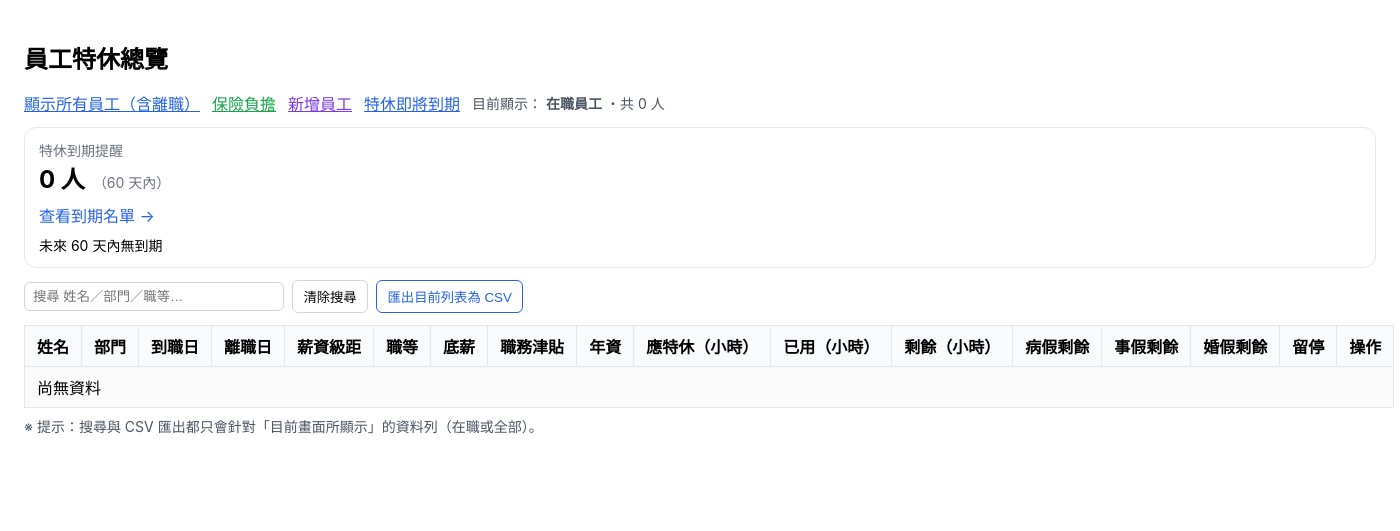
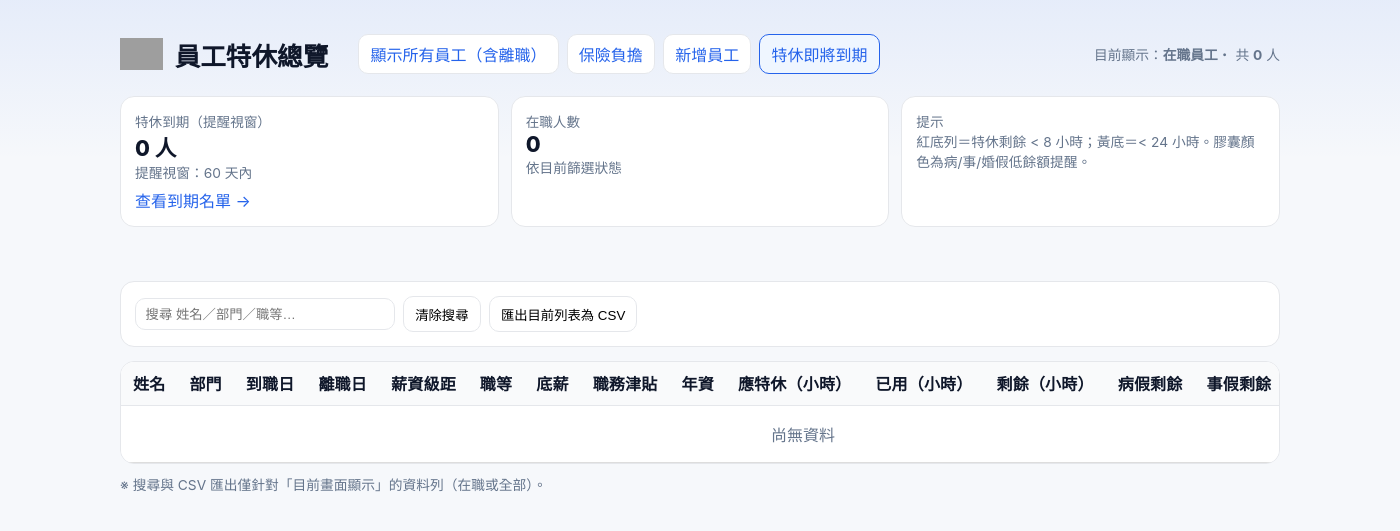
Before and after one commit to penguinpharmacy/penguin-HR-system, a Flask app: page / in a window 1400 px wide. Shown: the top 531 px of the page. Run offline with Flask 3, Linux system fonts and the light colour scheme; data that the repository does not hold is empty; some libraries are stand-ins or nearby versions; grey boxes are pictures that could not be loaded.

Commit message:
Update index.html

```diff
--- a/templates/index.html
+++ b/templates/index.html
@@ -1,89 +1,146 @@
 <!DOCTYPE html>
-<html>
+<html lang="zh-Hant">
 <head>
   <meta charset="utf-8">
-  <title>員工特休總覽</title>
+  <title>員工特休總覽｜後台</title>
+  <link rel="icon" href="/static/favicon.ico">
   <link href="/static/style.css" rel="stylesheet">
   <style>
-    /* 備援樣式（無 Tailwind 也好看） */
-    body { font-family: -apple-system, BlinkMacSystemFont, "Segoe UI", Roboto, "Noto Sans TC", "Helvetica Neue", Arial, "PingFang TC", "Microsoft JhengHei", sans-serif; }
-    .p-4 { padding: 1rem; }
-    .mb-4 { margin-bottom: 1rem; }
-    .mb-3 { margin-bottom: .75rem; }
-    .mt-2 { margin-top: .5rem; }
-    .text-2xl { font-size: 1.5rem; font-weight: 700; }
-    .text-sm { font-size: .875rem; }
-    .text-gray-600 { color:#4b5563; }
-    .text-blue-600 { color:#2563eb; }
-    .text-green-600 { color:#16a34a; }
-    .text-purple-600 { color:#7c3aed; }
-    .underline { text-decoration: underline; }
-    .min-w-full { min-width: 100%; }
-    .border { border: 1px solid #e5e7eb; border-collapse: collapse; width: 100%; }
-    table th, table td { padding: .5rem .75rem; border: 1px solid #e5e7eb; vertical-align: top; }
-    thead th { background: #f9fafb; text-align: left; white-space: nowrap; }
-    tbody tr:nth-child(odd) { background: #fafafa; }
-    .nowrap { white-space: nowrap; }
-    .right { text-align: right; }
-    .toolbar { display:flex; align-items:center; gap:.5rem; flex-wrap:wrap; }
-    .input { border:1px solid #d1d5db; border-radius:.375rem; padding:.375rem .5rem; min-width:260px; }
-    .btn { border:1px solid #d1d5db; background:#fff; border-radius:.375rem; padding:.375rem .65rem; cursor:pointer; }
-    .btn:hover { background:#f9fafb; }
-    .btn-primary { border-color:#2563eb; color:#2563eb; }
-    .btn-primary:hover { background:#eff6ff; }
+    /* ========= Brand & base ========= */
+    :root{
+      --brand:#2563eb;          /* ← 品牌主色：改這裡就改全站色 */
+      --brand-weak:#eff6ff;
+      --bg:#f6f8fb;
+      --card:#ffffff;
+      --line:#e5e7eb;
+      --text:#0f172a;
+      --muted:#64748b;
+      --ok:#16a34a; --warn:#f59e0b; --danger:#dc2626;
+      --pill:#f1f5f9;
+    }
+    *{box-sizing:border-box}
+    body{margin:0;background:var(--bg);color:var(--text);
+      font-family:-apple-system,BlinkMacSystemFont,"Segoe UI",Roboto,"Noto Sans TC","Helvetica Neue",Arial,"PingFang TC","Microsoft JhengHei",sans-serif}
+    a{color:var(--brand);text-decoration:none}
+    a:hover{text-decoration:underline}
+    .container{max-width:1200px;margin:0 auto;padding:20px}
+    .text-2xl{font-size:1.6rem;font-weight:800}
+    .muted{color:var(--muted)}
+    .nowrap{white-space:nowrap}
+    .right{text-align:right}
 
-    /* 小卡片樣式 */
-    .card { border:1px solid #e5e7eb; border-radius:12px; padding:12px 14px; margin-bottom:12px; }
-    .muted { color:#6b7280; }
-    .badge { padding:2px 8px; border-radius:9999px; font-size:12px; }
-    .badge-red { background:#fee2e2; color:#b91c1c; }
-    .badge-yellow { background:#fef3c7; color:#92400e; }
+    /* ========= Header / Navbar ========= */
+    .topbar{background:linear-gradient(180deg, rgba(37,99,235,.08), rgba(37,99,235,0) 65%)}
+    .nav{display:flex;align-items:center;gap:12px;padding:14px 0}
+    .brand{display:flex;align-items:center;gap:10px}
+    .brand img{height:32px;width:auto;display:block}
+    .brand .name{font-weight:800;letter-spacing:.5px}
+    .nav-links{display:flex;align-items:center;gap:8px;margin-left:18px;flex-wrap:wrap}
+    .btn{display:inline-block;border:1px solid var(--line);background:#fff;border-radius:10px;padding:.45rem .7rem}
+    .btn:hover{background:#f9fafb}
+    .btn-primary{color:var(--brand);border-color:var(--brand);background:var(--brand-weak)}
+    .spacer{flex:1}
+
+    /* ========= KPI Cards ========= */
+    .cards{display:grid;grid-template-columns:repeat(3,minmax(0,1fr));gap:12px;margin-top:8px}
+    .card{background:var(--card);border:1px solid var(--line);border-radius:14px;padding:14px}
+    .kpi-title{font-size:.85rem;color:var(--muted)}
+    .kpi-value{font-size:1.35rem;font-weight:800}
+
+    /* ========= Tools ========= */
+    .toolbar{display:flex;align-items:center;gap:8px;flex-wrap:wrap;margin:14px 0}
+    .input{border:1px solid var(--line);border-radius:10px;padding:.48rem .6rem;min-width:260px;background:#fff}
+
+    /* ========= Table ========= */
+    .table-wrap{background:var(--card);border:1px solid var(--line);border-radius:14px;overflow:hidden}
+    .scroll-x{overflow-x:auto}
+    table{border-collapse:collapse;min-width:1100px;width:100%}
+    thead th{position:sticky;top:0;background:#f9fafb;border-bottom:1px solid var(--line);
+      text-align:left;padding:.6rem .75rem;white-space:nowrap;font-weight:700;letter-spacing:.2px}
+    tbody td{border-top:1px solid var(--line);padding:.55rem .75rem;vertical-align:top}
+    tbody tr:hover{background:#fcfcfd}
+
+    /* ========= Highlights ========= */
+    .row-warn{background:#fffbeb}
+    .row-danger{background:#fef2f2}
+    .pill{display:inline-block;padding:2px 8px;border-radius:9999px;background:var(--pill);font-size:12px}
+    .pill-ok{color:var(--ok)}
+    .pill-warn{color:var(--warn);background:#fff7ed}
+    .pill-danger{color:var(--danger);background:#fef2f2}
+
+    /* ========= Info note ========= */
+    .note{font-size:.86rem;color:var(--muted)}
+
+    /* ========= Mobile ========= */
+    @media (max-width:768px){
+      .cards{grid-template-columns:1fr}
+      .container{padding:14px}
+      .brand .name{display:none} /* 小螢幕僅顯示 Logo */
+    }
   </style>
 </head>
-<body class="p-4">
-  <h1 class="text-2xl mb-4">員工特休總覽</h1>
+<body>
+  <div class="topbar">
+    <div class="container">
+      <!-- Logo / 導覽 -->
+      <div class="nav">
+        <div class="brand">
+          <!-- 若沒有 /static/logo.png 會顯示文字 -->
+          <img src="/static/logo.png" alt="" onerror="this.style.display='none';this.nextElementSibling.style.display='block'">
+          <div class="name" style="display:none">企業後台</div>
+        </div>
+        <div class="text-2xl">員工特休總覽</div>
 
-  <!-- 上方導覽／切換 -->
-  <div class="mb-3" style="display:flex;align-items:center;gap:.75rem;flex-wrap:wrap;">
-    <a href="/?all={{ '0' if show_all else '1' }}" class="text-blue-600 underline">
+        <div class="nav-links">
+          <a class="btn" href="/?all={{ '0' if show_all else '1' }}">
             {{ '顯示在職員工' if show_all else '顯示所有員工（含離職）' }}
           </a>
-    <a href="{{ url_for('list_insurance') }}" class="text-green-600 underline">保險負擔</a>
-    <a href="{{ url_for('add_employee') }}" class="text-purple-600 underline">新增員工</a>
-    <a href="{{ url_for('leave_expiring') }}" class="text-blue-600 underline">特休即將到期</a>
-
-    <span class="text-gray-600 text-sm">
-      目前顯示：
-      {% if show_all %}
-        <strong>全部（含離職／停用）</strong>
-      {% else %}
-        <strong>在職員工</strong>
-      {% endif %}
-      ・共 <span id="rowCount">{{ employees|length }}</span> 人
-    </span>
+          <a class="btn" href="{{ url_for('list_insurance') }}">保險負擔</a>
+          <a class="btn" href="{{ url_for('add_employee') }}">新增員工</a>
+          <a class="btn btn-primary" href="{{ url_for('leave_expiring') }}">特休即將到期</a>
         </div>
 
-  <!-- 提醒卡片 -->
-  <div id="leave-expiry-card" class="card">
-    <div class="muted text-sm">特休到期提醒</div>
-    <div style="display:flex;align-items:baseline;gap:8px;">
-      <div id="leave-expiry-count" class="text-2xl">—</div>
-      <div id="leave-expiry-window" class="muted text-sm"></div>
+        <span class="spacer"></span>
+
+        <div class="note nowrap">
+          目前顯示：{% if show_all %}<b>全部（含離職／停用）</b>{% else %}<b>在職員工</b>{% endif %}・
+          共 <b id="rowCount">{{ employees|length }}</b> 人
         </div>
-    <div class="mt-2">
-      <a href="{{ url_for('leave_expiring') }}" class="text-blue-600">查看到期名單 →</a>
-    </div>
-    <div id="leave-expiry-top3" class="mt-2 text-sm"></div>
       </div>
 
-  <!-- 工具列：搜尋 + 匯出 CSV（只匯出目前顯示的列） -->
-  <div class="toolbar mb-3">
+      <!-- KPI -->
+      <div class="cards">
+        <div class="card">
+          <div class="kpi-title">特休到期（提醒視窗）</div>
+          <div class="kpi-value" id="leave-expiry-count">—</div>
+          <div class="note" id="leave-expiry-window"></div>
+          <div style="margin-top:6px"><a href="{{ url_for('leave_expiring') }}">查看到期名單 →</a></div>
+        </div>
+        <div class="card">
+          <div class="kpi-title">在職人數</div>
+          <div class="kpi-value">{{ employees|length }}</div>
+          <div class="note">依目前篩選狀態</div>
+        </div>
+        <div class="card">
+          <div class="kpi-title">提示</div>
+          <div class="note">紅底列＝特休剩餘 &lt; 8 小時；黃底＝&lt; 24 小時。膠囊顏色為病/事/婚假低餘額提醒。</div>
+        </div>
+      </div>
+    </div>
+  </div>
+
+  <div class="container">
+
+    <!-- 工具列 -->
+    <div class="card toolbar">
       <input id="searchInput" class="input" type="search" placeholder="搜尋 姓名／部門／職等…">
       <button class="btn" id="clearBtn" type="button">清除搜尋</button>
-    <button class="btn btn-primary" id="exportBtn" type="button">匯出目前列表為 CSV</button>
+      <button class="btn" id="exportBtn" type="button">匯出目前列表為 CSV</button>
     </div>
 
-  <table id="empTable" class="min-w-full border">
+    <!-- 表格 -->
+    <div class="table-wrap scroll-x">
+      <table id="empTable">
         <thead>
           <tr>
             <th>姓名</th>
@@ -92,8 +149,8 @@
             <th>離職日</th>
             <th>薪資級距</th>
             <th>職等</th>
-        <th>底薪</th>
-        <th>職務津貼</th>
+            <th class="right">底薪</th>
+            <th class="right">職務津貼</th>
             <th>年資</th>
             <th class="right">應特休（小時）</th>
             <th class="right">已用（小時）</th>
@@ -107,15 +164,13 @@
         </thead>
         <tbody id="tbodyData">
           {% for e in employees %}
-      <tr>
+          <tr class="{% if e.remaining < 8 %}row-danger{% elif e.remaining < 24 %}row-warn{% endif %}">
             <td data-col="name">{{ e.name }}</td>
             <td data-col="dept">{{ e.department }}</td>
-        <td>{{ e.start_date }}</td>
-        <td>{{ e.end_date }}</td>
+            <td class="nowrap">{{ e.start_date }}</td>
+            <td class="nowrap">{{ e.end_date }}</td>
             <td>
-          <a href="{{ url_for('salary_detail', emp_id=e.id) }}" class="text-blue-600">
-            {{ e.salary_grade }}
-          </a>
+              <a href="{{ url_for('salary_detail', emp_id=e.id) }}">{{ e.salary_grade }}</a>
             </td>
             <td data-col="level">{{ e.job_level }}</td>
             <td class="right">{{ e.base_salary }}</td>
@@ -123,54 +178,55 @@
             <td class="nowrap">{{ e.years }} 年 {{ e.months }} 月</td>
             <td class="right">{{ e.entitled }}</td>
             <td class="right">
-          <a href="{{ url_for('leave_history', emp_id=e.id, leave_type='特休') }}" class="text-blue-600">
-            {{ e.used }}
+              <a href="{{ url_for('leave_history', emp_id=e.id, leave_type='特休') }}">{{ e.used }}</a>
+            </td>
+            <td class="right">
+              <a href="{{ url_for('leave_history', emp_id=e.id, leave_type='特休') }}">{{ e.remaining }}</a>
+            </td>
+            <td>
+              <a href="{{ url_for('leave_history', emp_id=e.id, leave_type='病假') }}">
+                {% set v = '%.1f'|format(e.remaining_sick) %}
+                <span class="pill {% if e.remaining_sick<=2 %}pill-danger{% elif e.remaining_sick<=5 %}pill-warn{% else %}pill-ok{% endif %}">{{ v }} 天</span>
               </a>
             </td>
-        <td class="right">
-          <a href="{{ url_for('leave_history', emp_id=e.id, leave_type='特休') }}" class="text-blue-600">
-            {{ e.remaining }}
+            <td>
+              <a href="{{ url_for('leave_history', emp_id=e.id, leave_type='事假') }}">
+                {% set v = '%.1f'|format(e.remaining_personal) %}
+                <span class="pill {% if e.remaining_personal<=2 %}pill-danger{% elif e.remaining_personal<=5 %}pill-warn{% else %}pill-ok{% endif %}">{{ v }} 天</span>
               </a>
             </td>
-        <td class="right">
-          <a href="{{ url_for('leave_history', emp_id=e.id, leave_type='病假') }}" class="text-blue-600">
-            {{ '%.1f'|format(e.remaining_sick) }}
-          </a>
-        </td>
-        <td class="right">
-          <a href="{{ url_for('leave_history', emp_id=e.id, leave_type='事假') }}" class="text-blue-600">
-            {{ '%.1f'|format(e.remaining_personal) }}
-          </a>
-        </td>
-        <td class="right">
-          <a href="{{ url_for('leave_history', emp_id=e.id, leave_type='婚假') }}" class="text-blue-600">
-            {{ '%.1f'|format(e.remaining_marriage) }}
+            <td>
+              <a href="{{ url_for('leave_history', emp_id=e.id, leave_type='婚假') }}">
+                {% set v = '%.1f'|format(e.remaining_marriage) %}
+                <span class="pill {% if e.remaining_marriage<=2 %}pill-danger{% elif e.remaining_marriage<=5 %}pill-warn{% else %}pill-ok{% endif %}">{{ v }} 天</span>
               </a>
             </td>
             <td>{{ '是' if e.suspend else '否' }}</td>
             <td class="nowrap">
               {% if e.is_active %}
                 <a href="{{ url_for('edit_employee', emp_id=e.id) }}">編輯</a>
-            <a href="{{ url_for('list_insurance') }}" class="ml-2" title="前往保險列表">編輯保險負擔</a>
-            <a href="{{ url_for('delete_employee', emp_id=e.id) }}" class="ml-2" onclick="return confirm('確定要封存此員工？');">刪除</a>
+                <a href="{{ url_for('list_insurance') }}" class="muted" title="前往保險列表" style="margin-left:8px">保險</a>
+                <a href="{{ url_for('delete_employee', emp_id=e.id) }}" style="margin-left:8px;color:var(--danger)" onclick="return confirm('確定要封存此員工？');">刪除</a>
               {% else %}
-            <span class="text-gray-600">已離職</span>
-            <a href="{{ url_for('restore_employee', emp_id=e.id) }}" class="ml-2" onclick="return confirm('確定要復職此員工？');">復職</a>
+                <span class="muted">已離職</span>
+                <a href="{{ url_for('restore_employee', emp_id=e.id) }}" style="margin-left:8px">復職</a>
               {% endif %}
             </td>
           </tr>
           {% endfor %}
 
           {% if not employees %}
-      <tr id="noDataRow"><td colspan="17" class="text-center">尚無資料</td></tr>
+          <tr id="noDataRow"><td colspan="17" class="muted" style="text-align:center;padding:16px">尚無資料</td></tr>
           {% endif %}
-      <tr id="noMatchRow" style="display:none;"><td colspan="17" class="text-center">沒有符合搜尋結果</td></tr>
+          <tr id="noMatchRow" style="display:none;"><td colspan="17" class="muted" style="text-align:center;padding:16px">沒有符合搜尋結果</td></tr>
         </tbody>
       </table>
+    </div>
 
-  <p class="text-gray-600 text-sm mt-2">
-    ※ 提示：搜尋與 CSV 匯出都只會針對「目前畫面所顯示」的資料列（在職或全部）。
+    <p class="note" style="margin-top:10px">
+      ※ 搜尋與 CSV 匯出僅針對「目前畫面顯示」的資料列（在職或全部）。
     </p>
+  </div>
 
   <script>
     (function() {
@@ -186,19 +242,12 @@
       const rowCountEl = $('#rowCount');
 
       function norm(s){ return (s||'').toString().trim().toLowerCase(); }
-
-      function visibleRowsCount() {
-        return rows().filter(r => r.style.display !== 'none').length;
-      }
-
-      function updateCount() {
-        if (rowCountEl) rowCountEl.textContent = visibleRowsCount();
-      }
+      function visibleRowsCount(){ return rows().filter(r => r.style.display !== 'none').length; }
+      function updateCount(){ if (rowCountEl) rowCountEl.textContent = visibleRowsCount(); }
 
       function applyFilter() {
         const q = norm(input.value);
         let anyVisible = false;
-
         rows().forEach(tr => {
           const name = norm(tr.querySelector('[data-col="name"]')?.textContent);
           const dept = norm(tr.querySelector('[data-col="dept"]')?.textContent);
@@ -207,90 +256,49 @@
           tr.style.display = match ? '' : 'none';
           if (match) anyVisible = true;
         });
-
         const hasServerData = rows().length > 0;
         if (noDataRow) noDataRow.style.display = hasServerData ? 'none' : '';
         if (noMatchRow) noMatchRow.style.display = (hasServerData && !anyVisible) ? '' : 'none';
         updateCount();
       }
 
-      function clearFilter() {
-        input.value = '';
-        applyFilter();
-        input.focus();
-      }
+      function clearFilter(){ input.value=''; applyFilter(); input.focus(); }
 
-      function csvEscape(field) {
-        const text = (field ?? '').toString();
-        const escaped = text.replace(/"/g, '""');
-        return `"${escaped}"`;
-      }
-
-      function exportCsv() {
-        const table = $('#empTable');
-        if (!table) return;
-
-        // 取表頭文字當 CSV 欄名
+      function csvEscape(field){ const text=(field??'').toString(); return `"${text.replace(/"/g,'""')}"`; }
+      function exportCsv(){
+        const table = $('#empTable'); if (!table) return;
         const ths = Array.from(table.querySelectorAll('thead th')).map(th => th.innerText.trim());
-        const lines = [];
-        lines.push(ths.map(csvEscape).join(','));
-
-        // 逐列寫入（只匯出目前顯示的列）
+        const lines = []; lines.push(ths.map(csvEscape).join(','));
         rows().forEach(tr => {
           if (tr.style.display === 'none') return;
           const tds = Array.from(tr.querySelectorAll('td'));
-          const cells = tds.map(td => td.innerText.replace(/\s+\n\s+/g, ' ').trim());
+          const cells = tds.map(td => td.innerText.replace(/\s+\n\s+/g,' ').trim());
           lines.push(cells.map(csvEscape).join(','));
         });
-
-        // 加上 UTF-8 BOM 讓 Excel 不中亂碼
         const csvContent = '\uFEFF' + lines.join('\n');
-        const blob = new Blob([csvContent], { type: 'text/csv;charset=utf-8;' });
-
+        const blob = new Blob([csvContent], { type:'text/csv;charset=utf-8;' });
         const a = document.createElement('a');
-        const now = new Date();
-        const y = now.getFullYear();
-        const m = String(now.getMonth() + 1).padStart(2, '0');
-        const d = String(now.getDate()).padStart(2, '0');
+        const now = new Date(), y=now.getFullYear(), m=String(now.getMonth()+1).padStart(2,'0'), d=String(now.getDate()).padStart(2,'0');
         a.download = `員工特休總覽_${y}${m}${d}.csv`;
         a.href = URL.createObjectURL(blob);
-        document.body.appendChild(a);
-        a.click();
-        setTimeout(() => { URL.revokeObjectURL(a.href); a.remove(); }, 0);
+        document.body.appendChild(a); a.click(); setTimeout(()=>{URL.revokeObjectURL(a.href); a.remove();},0);
       }
 
       input?.addEventListener('input', applyFilter);
       clearBtn?.addEventListener('click', clearFilter);
       exportBtn?.addEventListener('click', exportCsv);
-
-      // 初次載入
       applyFilter();
 
-      // 抓取到期提醒數字
+      // 到期提醒 KPI
       const countEl = document.getElementById('leave-expiry-count');
       const winEl = document.getElementById('leave-expiry-window');
-      const top3El = document.getElementById('leave-expiry-top3');
-
       fetch('{{ url_for("leave_expiring_json") }}')
         .then(r => r.json())
         .then(d => {
           countEl.textContent = d.count + ' 人';
-          winEl.textContent = `（${d.alert_within_days} 天內）`;
-          const top3 = (d.items || []).slice(0, 3);
-          if (top3.length) {
-            const items = top3.map(x => {
-              const badge = x.days_left <= 30 ? '<span class="badge badge-red">緊急</span>' : '';
-              const qty = x.remain_hours >= 40 ? '<span class="badge badge-yellow">偏多</span>' : '';
-              return `<div>• ${x.name} ｜ 到期：${x.expiry_date} ｜ 剩餘：${x.remain_hours} 小時 ${badge} ${qty}</div>`;
-            }).join('');
-            top3El.innerHTML = items;
-          } else {
-            top3El.textContent = '未來 ' + d.alert_within_days + ' 天內無到期';
-          }
+          winEl.textContent = `提醒視窗：${d.alert_within_days} 天內`;
         })
-        .catch(() => {
-          countEl.textContent = '讀取失敗';
-        });
+        .catch(()=>{ countEl.textContent='讀取失敗'; });
     })();
   </script>
 </body>
```
Lines whose indentation alone changed are shown as unchanged.
